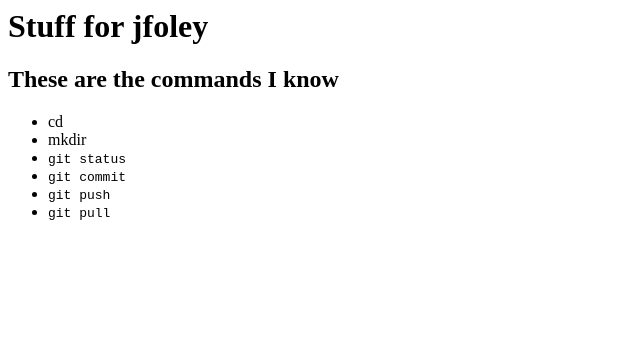
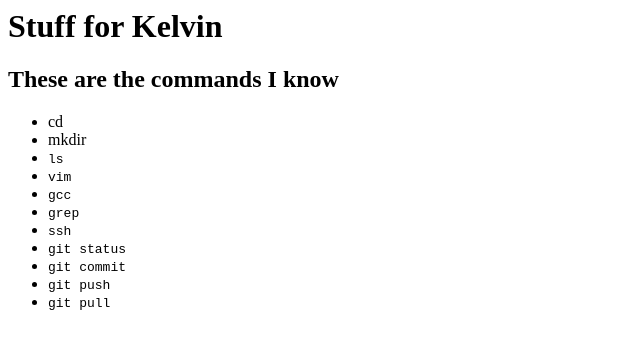
Before and after one commit to jjfiv/cs197u-s2017, a plain HTML site: page xinpingzhang.html in a window 1280 px wide. Shown: the whole page, without its empty margins (0-640 px from the left). Drawn offline with Linux system fonts and the light colour scheme.

Commit message:
Add few commands to web page

```diff
--- a/xinpingzhang.html
+++ b/xinpingzhang.html
@@ -2,13 +2,18 @@
 <title>Welcome</title>
 <body>
 
-<h1>Stuff for jfoley</h1>
+<h1>Stuff for Kelvin</h1>
 
 <h2>These are the commands I know</h2>
 
 <ul>
 <li>cd</li>
 <li>mkdir</li>
+<li><code>ls</code></li>
+<li><code>vim</code></li>
+<li><code>gcc</code></li>
+<li><code>grep</code></li>
+<li><code>ssh</code></li>
 <li><code>git status</code></li>
 <li><code>git commit</code></li>
 <li><code>git push</code></li>
```
